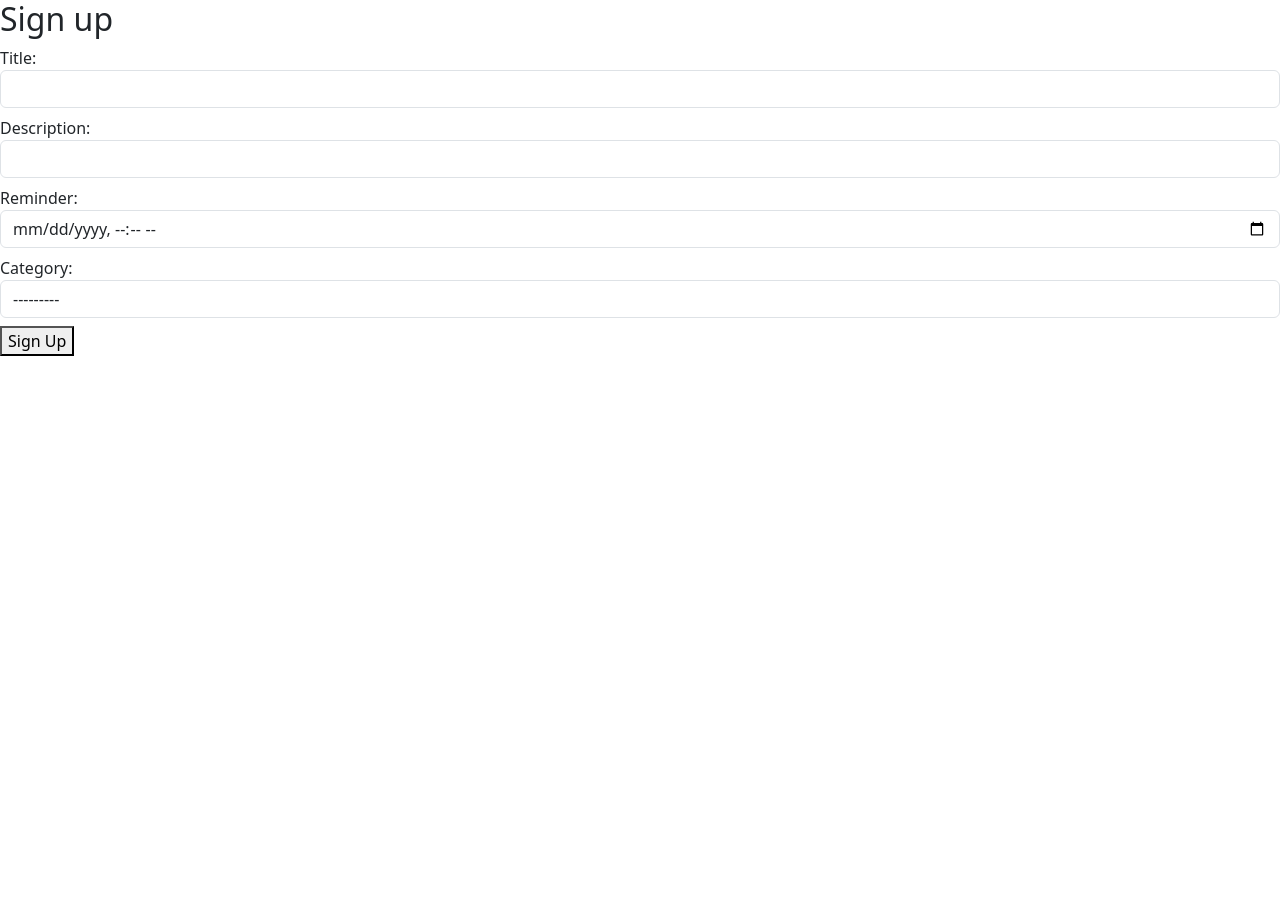
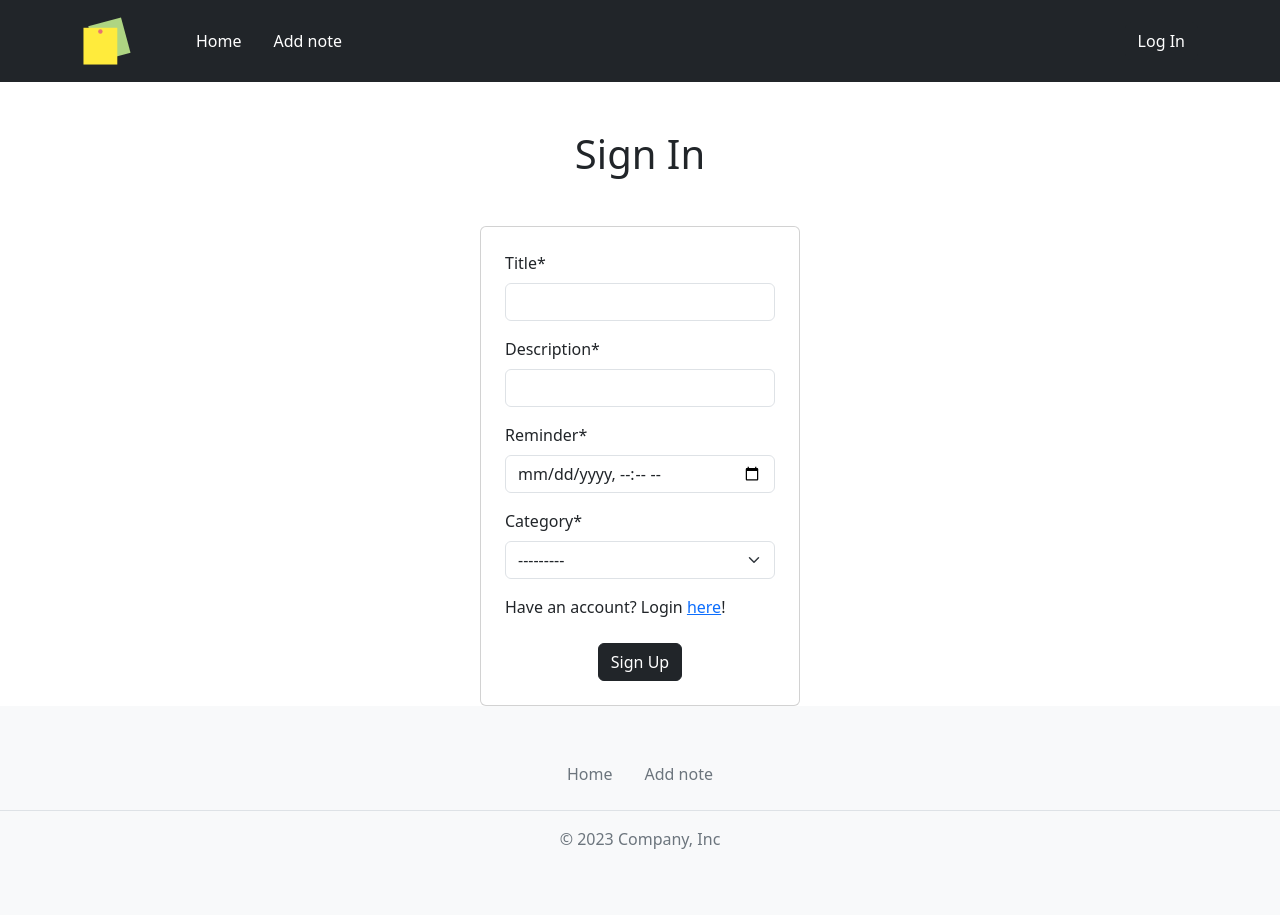
Before and after one commit to AnastasiiaIlina/django, a Django app: template notes_app/notes/templates/registration/signup.html in a window 1280 px wide. Before the commit the page ends 356 px from the top, so only its background shows below. Run offline with Django 5.2, Linux system fonts and the light colour scheme; the template is opened without the code that fills it: values that come from a table or form of the project are taken from there, others are empty; some libraries are stand-ins or nearby versions.

Commit message:
added hw36

```diff
--- a/notes_app/notes/forms.py
+++ b/notes_app/notes/forms.py
@@ -1,23 +1,25 @@
 from django import forms
-from .models import Note, User, Category
+from django.contrib.auth.models import User
+
+from .models import Note, Category
 
 class NoteForm(forms.ModelForm):
     title = forms.CharField(
         label='Title',
         max_length=100,
-        widget=forms.TextInput(attrs={ 'class': 'form-control mb-2'})
+        widget=forms.TextInput()
     )
     description = forms.CharField(
         label='Description',
-        widget=forms.TextInput(attrs={ 'class': 'form-control  mb-2'})
+        widget=forms.TextInput()
     )
     reminder = forms.DateTimeField(
         label='Reminder',
-        widget=forms.DateTimeInput(attrs={'type': 'datetime-local', 'class': 'form-control mb-2' }),
+        widget=forms.DateTimeInput(attrs={'type': 'datetime-local' }),
     )
     category = forms.ModelChoiceField(
         label='Category',
-        widget=forms.Select(attrs={ 'class': 'form-control mb-2'}),
+        widget=forms.Select(),
         queryset=Category.objects.all())
 
     class Meta:
@@ -29,12 +31,12 @@ class LoginForm(forms.ModelForm):
     username = forms.CharField(
         label='Username',
         max_length=100,
-        widget=forms.TextInput(attrs={ 'class': 'form-control mb-2'})
+        widget=forms.TextInput()
     )
     password = forms.CharField(
         label='Password',
         max_length=100,
-        widget=forms.PasswordInput(attrs={ 'class': 'form-control mb-2'})
+        widget=forms.PasswordInput()
     )
 
     class Meta:
--- a/notes_app/notes/models.py
+++ b/notes_app/notes/models.py
@@ -1,5 +1,5 @@
 from django.db import models
-import uuid
+from django.contrib.auth.models import User
 
 class Category(models.Model):
     title = models.CharField(max_length = 100)
@@ -12,13 +12,7 @@ class Note(models.Model):
     description = models.TextField()
     reminder = models.DateTimeField(False, False)
     category = models.ForeignKey(Category, on_delete=models.CASCADE)
+    author = models.ForeignKey(User, on_delete=models.CASCADE, null=True)
 
     def __str__(self):
         return self.title
-
-class User(models.Model):
-    username = models.CharField(max_length = 100)
-    password = models.CharField(max_length=100)
-
-    def __str__(self):
-        return self.name
--- a/notes_app/notes/templates/add_note_page.html
+++ b/notes_app/notes/templates/add_note_page.html
@@ -1,4 +1,5 @@
 {% extends "./layout.html" %}
+{% load crispy_forms_tags %}
 
 {% block title %}
   Add Note Page
@@ -7,9 +8,9 @@
 {% block content %}
   <h1 class="text-center mb-5">Add note</h1>
   <div class="p-4 align-items-start w-25 m-auto text-body card">
-    <form class="w-100" method = "post">
+    <form class="w-100" method="post">
       {% csrf_token %}
-      {{ form }}
+      {{ form | crispy }}
       <button class="btn btn-dark m-auto mt-4 d-block" type="submit">Submit</button>
     </form>
   </div>
--- a/notes_app/notes/templates/layout.html
+++ b/notes_app/notes/templates/layout.html
@@ -13,10 +13,54 @@
     <title>{% block title %}{% endblock %}</title>
 </head>
 <body class="d-flex flex-column h-100">
+    <header class="p-3 text-bg-dark mb-5">
+        <div class="container">
+            <div class="d-flex flex-wrap align-items-center justify-content-center justify-content-lg-start">
+                <a href="{% url 'home_page' %}" class="d-flex align-items-center mb-2 mb-lg-0 text-white text-decoration-none">
+                    <img src="{% static 'images/logo.svg' %}" alt="Logo" class="header_logo">
+                </a>
+                <ul class="nav col-12 col-lg-auto me-lg-auto mb-2 mx-5 justify-content-center mb-md-0">
+                    <li>
+                        <a href="{% url 'home_page' %}" class="nav-link px-3 text-white">
+                            Home
+                        </a>
+                    </li>
+                    <li>
+                        <a href="{% url 'add_note_page' %}" class="nav-link px-3 text-white">Add note</a>
+                    </li>
+                </ul>
 
+                {% if user.is_authenticated %}
+                    <span>Hi, {{ user.username }}!</span>
+
+                    <form action="{% url 'logout' %}" method="post">
+                    {% csrf_token %}
+                    <button class="btn btn-outline-secondary ms-3" type="submit">Log Out</button>
+                    </form>
+                    {% else %}
+                    <a class="btn btn-dark" href="{% url 'login' %}">Log In</a>
+                {% endif %}
+            </div>
+        </div>
+    </header>
     <main class="flex-shrink-0">
         {% block content %}
         {% endblock %}
     </main>
+    <footer class="footer mt-auto py-5 bg-body-tertiary">
+        <ul class="nav justify-content-center border-bottom pb-3 mb-3">
+            <li class="nav-item">
+                <a href="{% url 'home_page' %}" class="nav-link px-3 text-secondary">
+                    Home
+                </a>
+            </li>
+            <li class="nav-item">
+                <a href="{% url 'add_note_page' %}" class="nav-link px-3 text-secondary">
+                    Add note
+                </a>
+            </li>
+        </ul>
+        <p class="text-center text-secondary">© 2023 Company, Inc</p>
+    </footer>
 </body>
 </html>
--- a/notes_app/notes/templates/registration/signup.html
+++ b/notes_app/notes/templates/registration/signup.html
@@ -1,14 +1,18 @@
 {% extends "../layout.html" %}
+{% load crispy_forms_tags %}
 
 {% block title %}
   Sign Up Page
 {% endblock %}
 
 {% block content %}
-<h2>Sign up</h2>
-<form method="post">
-  {% csrf_token %}
-  {{ form }}
-  <button type="submit">Sign Up</button>
-</form>
+<h1 class="text-center mb-5">Sign In</h1>
+<div class="p-4 align-items-start w-25 m-auto text-body card">
+  <form class="w-100" method="post">
+    {% csrf_token %}
+    {{ form | crispy}}
+    <p>Have an account? Login <a href="{% url 'login' %}">here</a>!</p>
+    <button class="btn btn-dark m-auto mt-4 d-block" type="submit">Sign Up</button>
+  </form>
+</div>
 {% endblock %}
--- a/notes_app/notes/urls.py
+++ b/notes_app/notes/urls.py
@@ -7,11 +7,10 @@ urlpatterns = [
     path('favicon.ico', lambda request: HttpResponse(status=204)),
 
     path("signup/", views.SignUpView.as_view(), name="signup"),
-    path("login/", views.return_login_page, name="login_page")
 
-    # path("notes/", views.return_home_page, name="home_page"),
-    # path("notes/add/", views.return_add_note_page, name="add_note_page"),
-    # path("notes/<str:id>/", views.return_one_note_page, name="one_note_page"),
-    # path("notes/<str:id>/edit/", views.return_edit_note_page, name="edit_note_page"),
-    # path("notes/<str:id>/delete/", views.return_delete_note_page, name="delete_note_page"),
+    path("", views.return_home_page, name="home_page"),
+    path("add/", views.return_add_note_page, name="add_note_page"),
+    path("notes/<str:id>/", views.return_one_note_page, name="one_note_page"),
+    path("notes/<str:id>/edit/", views.return_edit_note_page, name="edit_note_page"),
+    path("notes/<str:id>/delete/", views.return_delete_note_page, name="delete_note_page"),
 ]
--- a/notes_app/notes_app/urls.py
+++ b/notes_app/notes_app/urls.py
@@ -20,7 +20,7 @@ from django.views.generic.base import TemplateView
 
 urlpatterns = [
     path('admin/', admin.site.urls),
-    path("notes/", include("notes.urls")),
-    path("notes/", include("django.contrib.auth.urls")),
-    path("", TemplateView.as_view(template_name="home.html"), name="home")
+    path("", include("notes.urls")),
+    path("", include("django.contrib.auth.urls")),
+    # path("", TemplateView.as_view(template_name="home.html"), name="home")
 ]
```
Also changed, not shown: notes_app/notes/templates/home.html (deleted, +0 -18 lines), notes_app/notes/templates/home_page.html (+5 -4 lines), notes_app/notes/templates/one_note_page.html (+6 -4 lines), notes_app/notes/templates/registration/login.html (+10 -6 lines), notes_app/notes/views.py (+20 -10 lines), notes_app/notes_app/settings.py (+9 -3 lines), notes_app/notes/migrations/0001_initial.py, notes_app/notes/migrations/0002_note_author.py (added), notes_app/notes/migrations/0003_alter_note_author_delete_user.py (added), notes_app/notes/migrations/0003_user_alter_note_id_alter_note_reminder.py (deleted), notes_app/notes/migrations/0004_alter_user_id_alter_user_password.py (deleted).
